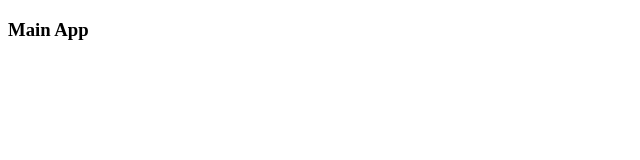
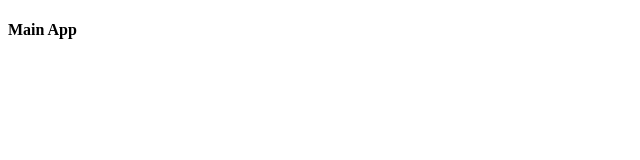
Before and after one commit to erickfabriciomartinez/app, a plain HTML site: page index.html in a window 1280 px wide. Shown: the full height of the page, 0-640 px from the left. Drawn offline with Linux system fonts and the light colour scheme.

Commit message:
Cuarto Commint

```diff
--- a/index.html
+++ b/index.html
@@ -4,6 +4,6 @@
 	<title>App</title>
 </head>
 <body>
-    <h3>Main App</h3>
+    <h4>Main App</h4>
 </body>
 </html>
```
Also changed, not shown: 1 other file.
